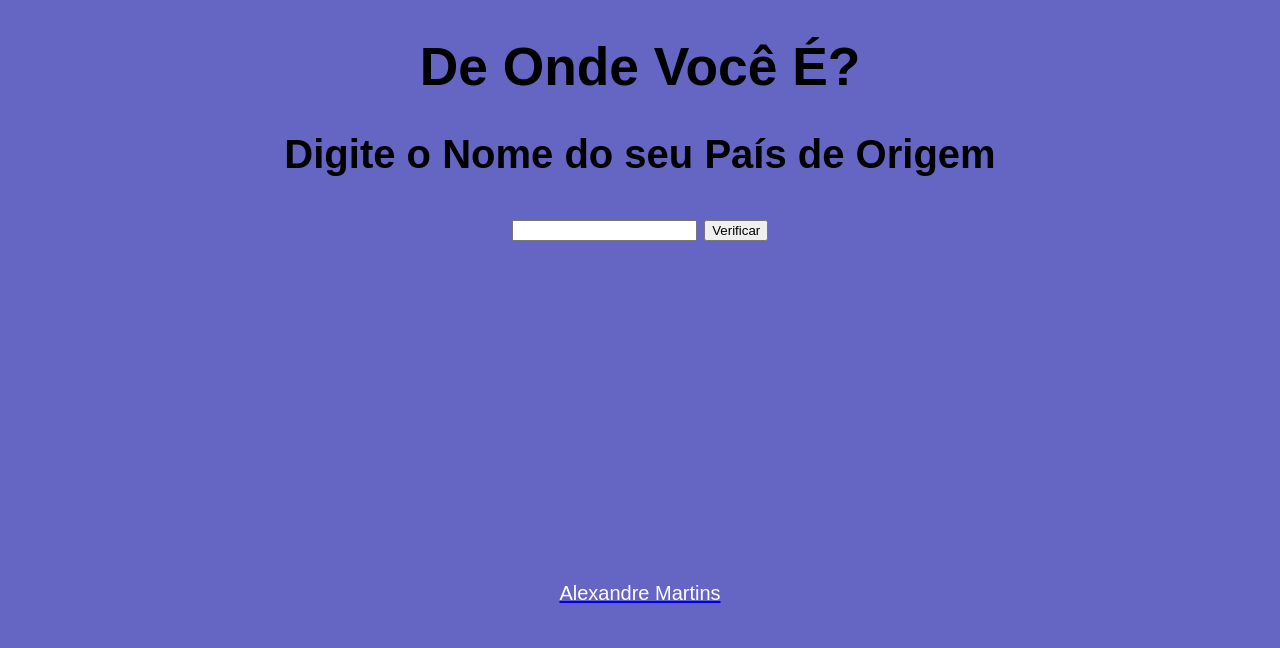
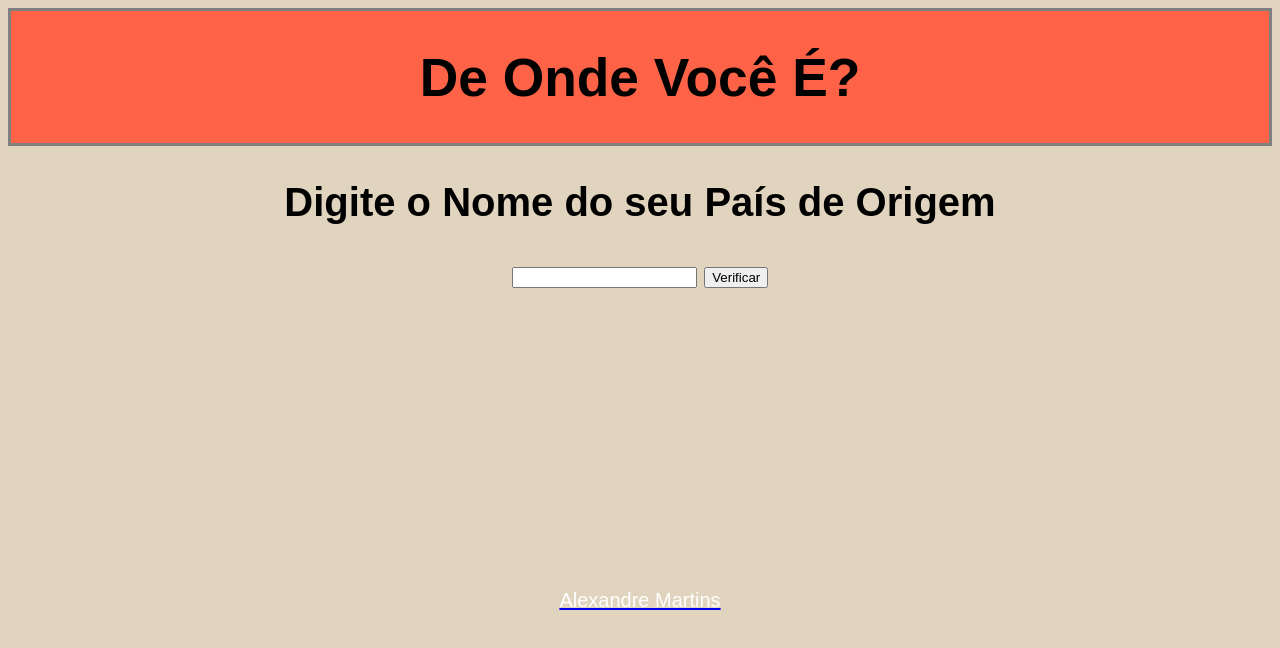
Before and after one commit to gafanhotoalexandre/JavaScript, a plain HTML site: page coisas_do_ale/sites/site-brasileiro_estrangeiro.html in a window 1280 px wide. Drawn offline with Linux system fonts and the light colour scheme.

Commit message:
Minha maior decepcao

```diff
--- a/coisas_do_ale/sites/site-brasileiro_estrangeiro.html
+++ b/coisas_do_ale/sites/site-brasileiro_estrangeiro.html
@@ -9,16 +9,20 @@
         body {
             font: bold 20pt Arial;
             text-align: center;
-            background-color: rgb(101, 101, 196);
+            background-color: rgb(224, 212, 190);
+
         }
 
-
+        div#titulo {
+            background-color: tomato;
+            border: solid gray;
+        }
 
 
 
         footer#rodape {
             font: normal 15pt Arial;
-            margin-top: 340px;
+            margin-top: 300px;
 
 
         }
```
